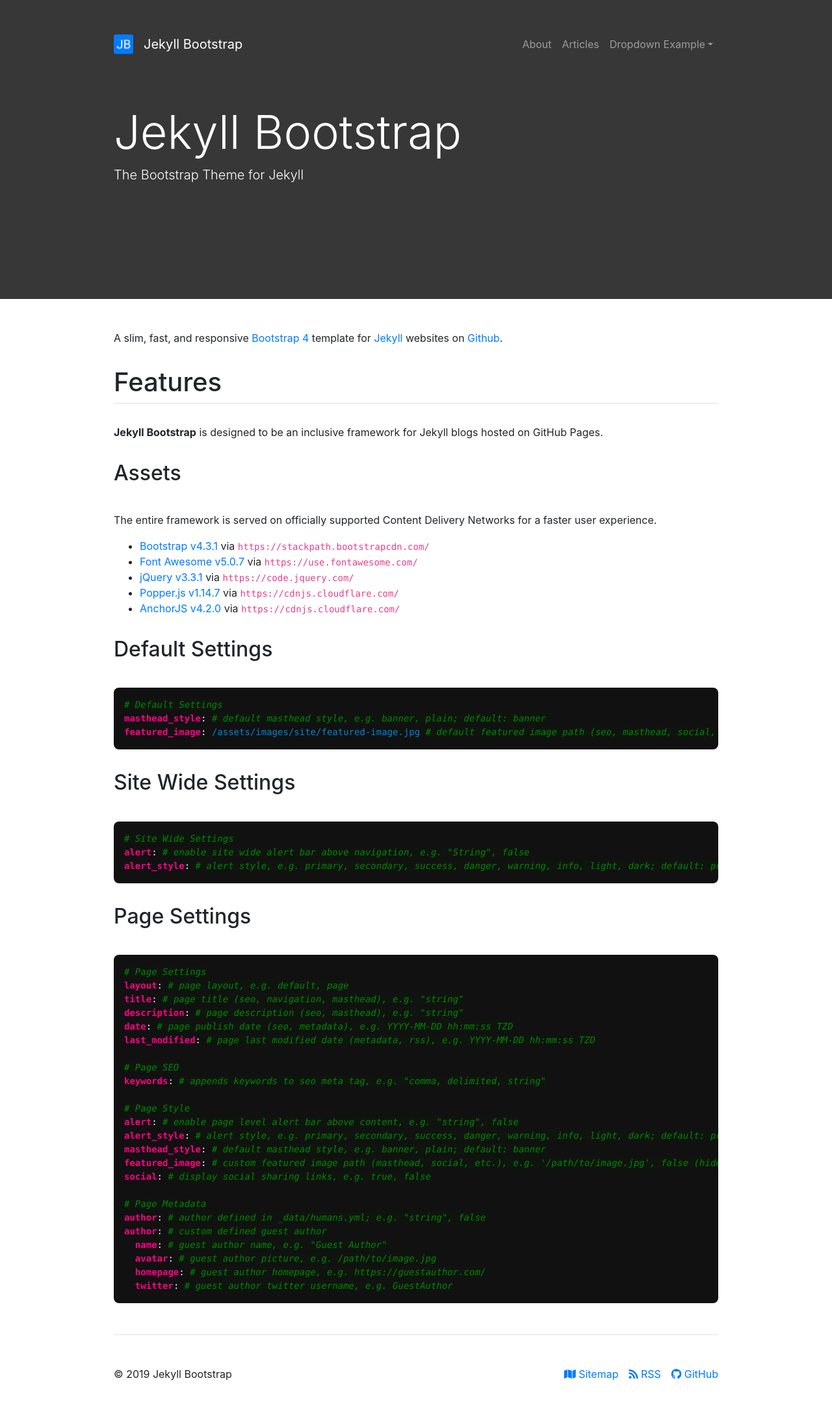
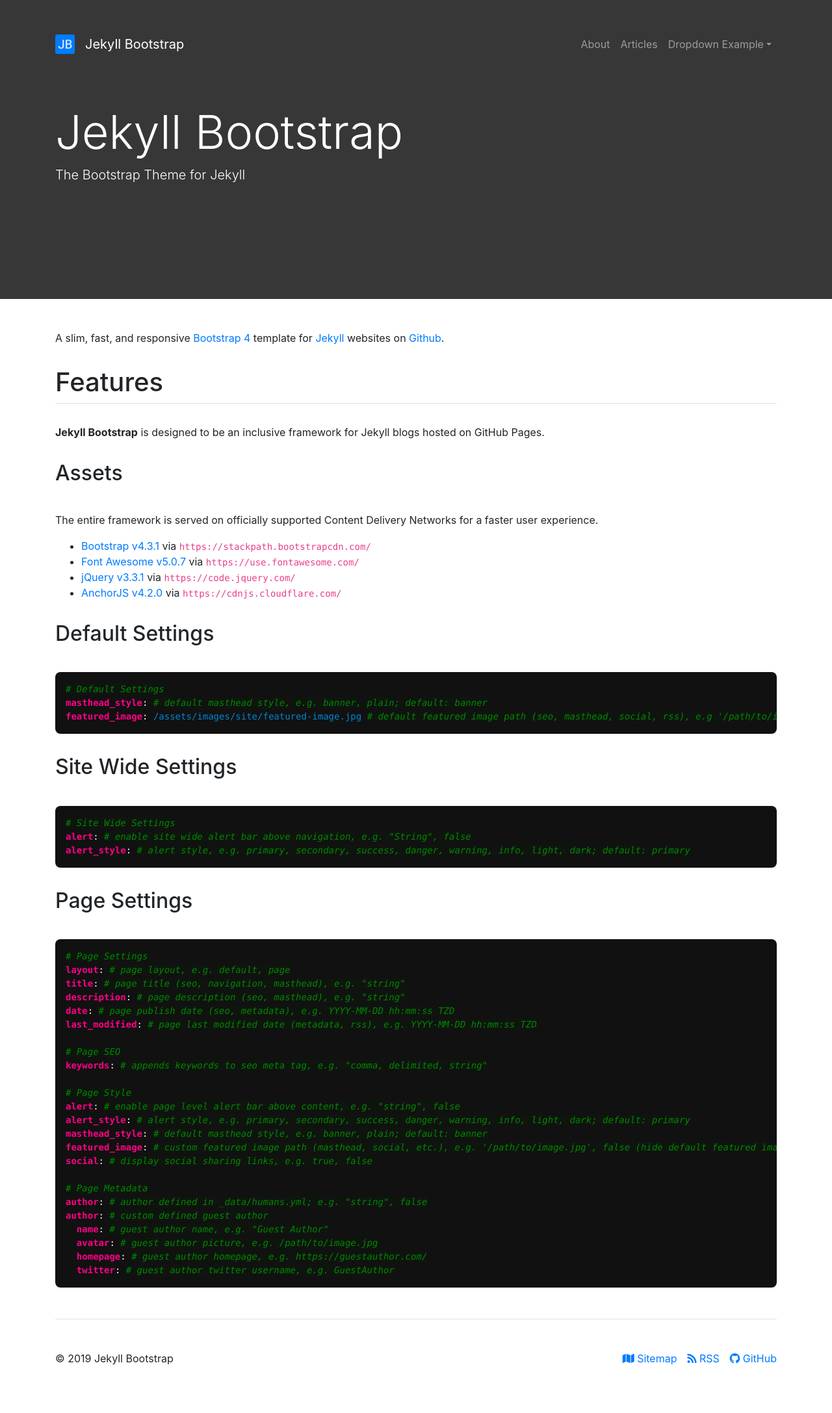
Before and after one commit to dpstrange/jekyll-boostrap, a Jekyll site: the page built from index.md, in a window 1280 px wide. Shown: the whole page at 65% size. Built offline with Jekyll 4.4.1, drawn with Linux system fonts in a browser that asks for light colours; nearby versions of some CDN libraries; comment, search, counter and statistics services are not loaded; after the commit the page ends 2150 px from its top, so only the background shows below that.

Commit message:
Restore maximum width

```diff
--- a/_sass/main.scss
+++ b/_sass/main.scss
@@ -171,14 +171,6 @@ main {
     }
 }
 
-/* Container Max Width */
-
-@media (min-width: 1200px) {
-    .container {
-        max-width: 960px;
-    }
-}
-
 /* Anchor JS */
 
 .anchorjs-link {
--- a/index.md
+++ b/index.md
@@ -37,7 +37,6 @@ The entire framework is served on officially supported Content Delivery Networks
 - <a href="https://getbootstrap.com/" target="_blank">Bootstrap v4.3.1</a> via `https://stackpath.bootstrapcdn.com/`
 - <a href="https://fontawesome.com/" target="_blank">Font Awesome v5.0.7</a> via `https://use.fontawesome.com/`
 - <a href="https://jquery.com/" target="_blank">jQuery v3.3.1</a> via `https://code.jquery.com/`
-- <a href="https://popper.js.org/" target="_blank">Popper.js v1.14.7</a> via `https://cdnjs.cloudflare.com/`
 - <a href="https://www.bryanbraun.com/anchorjs/" target="_blank">AnchorJS v4.2.0</a> via `https://cdnjs.cloudflare.com/`
 
 ## Default Settings
```
